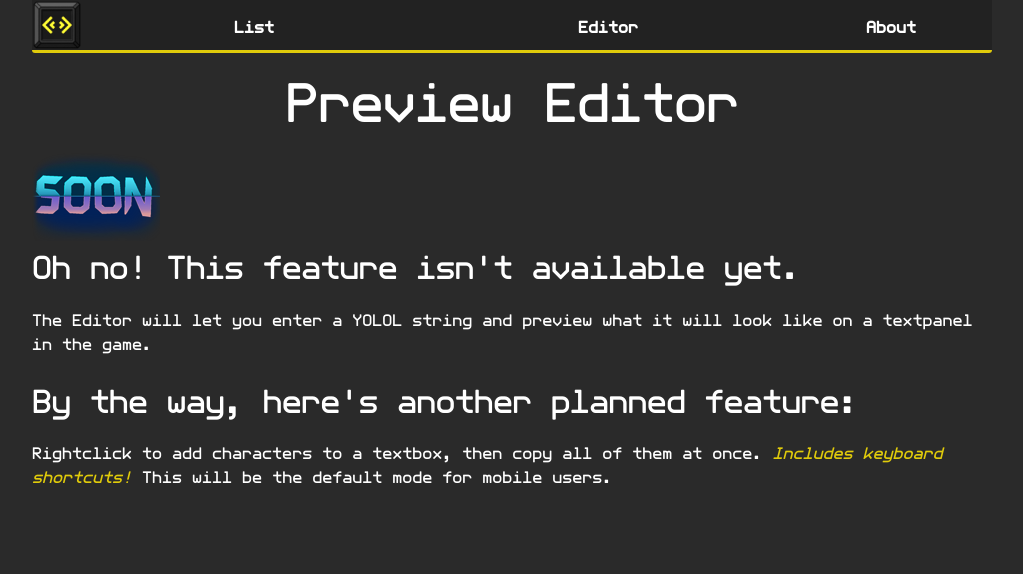
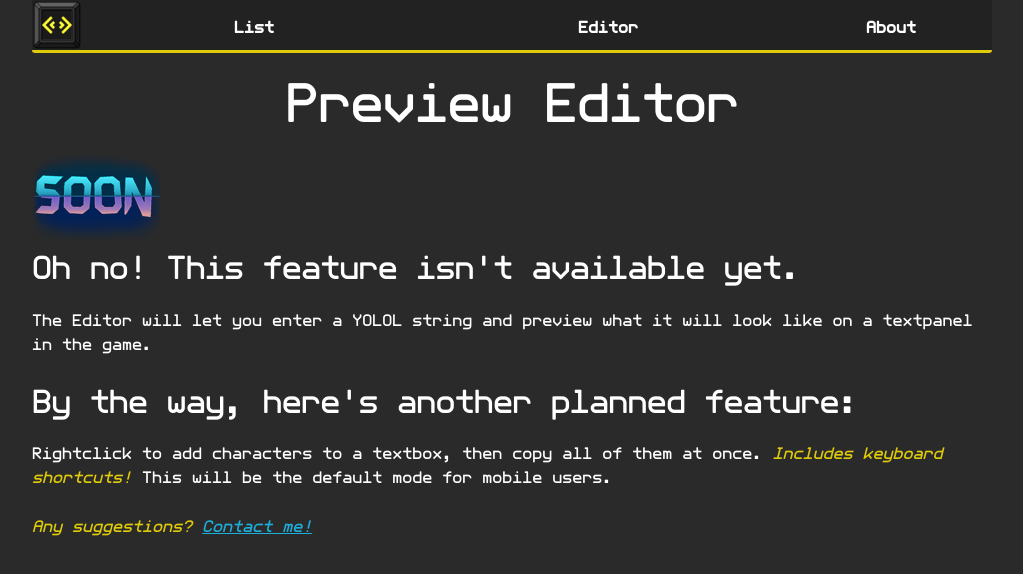
Before and after one commit to mrchip2k/starbase-textpanel-util, a React (Create React App) app: page /preview in a window 1280 px wide. Shown: the top 574 px of the page, without its empty margins (128-1151 px from the left). Built offline with nearby package versions, Linux system fonts and the light colour scheme.

Commit message:
Add contact link to the Editor temporary page

```diff
--- a/src/Pages/PreviewPage.jsx
+++ b/src/Pages/PreviewPage.jsx
@@ -1,4 +1,5 @@
 import React from 'react';
+import { Link } from 'react-router-dom';
 import Container from '../Components/Misc/Container';
 
 function PreviewPage(props) {
@@ -19,6 +20,8 @@ function PreviewPage(props) {
 				Rightclick to add characters to a textbox, then copy all of them at once. <span className="highlight">Includes keyboard shortcuts!</span> This will be the default mode for mobile users.
 			</p>
 
+			<p className="highlight">Any suggestions? <Link to="/about">Contact me!</Link></p>
+
 		</Container>
 	);
 }
```
